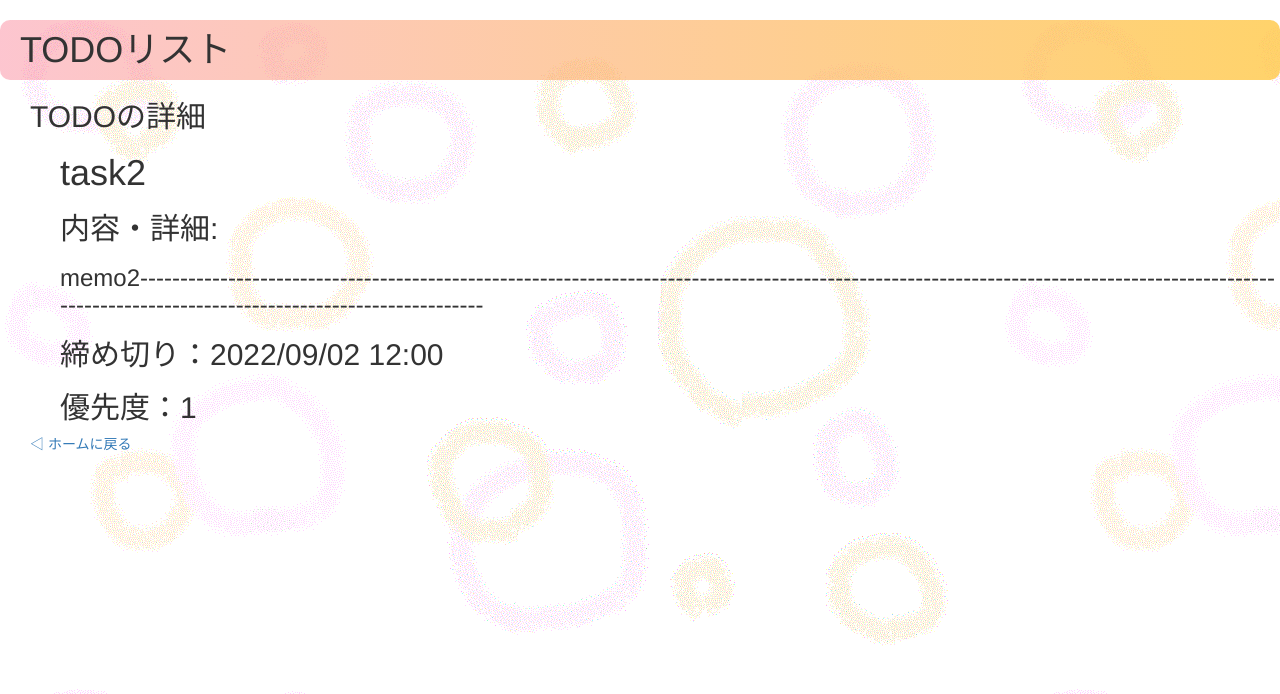
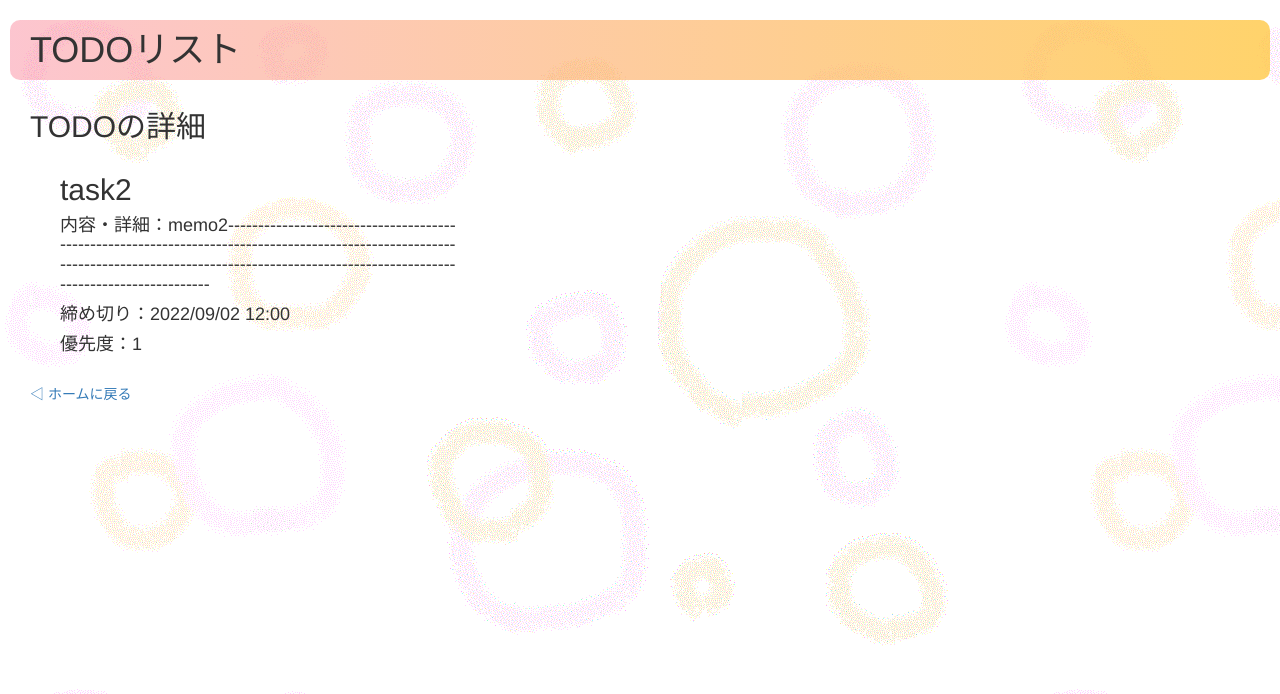
Before and after one commit to chikuwa1/Todo, a Django app: page /todos/2/detail/ in a window 1280 px wide. Shown: the top 694 px of the page. Run offline with Django 4.2, Linux system fonts and the light colour scheme; data comes from the database, SQL or seed files in the repository; some libraries are stand-ins or nearby versions.

Commit message:
'sakuzyo red-clor' and 'detail.html added css part1'

```diff
--- a/mysite/todos/static/todos/style.css
+++ b/mysite/todos/static/todos/style.css
@@ -3,18 +3,27 @@ body {
 }
 
 .title {
-    position: relative;
+    margin: 20px 10px 20px 10px;
     padding: 1rem 2rem;
     border-radius: 10px;
     background-image: linear-gradient(left, rgba(250, 140, 160, 0.5) 0%, rgba(255, 200, 70, 0.8) 100%);
     background-image: linear-gradient(to right, rgba(250, 140, 160, 0.5) 0%, rgba(255, 200, 70, 0.8) 100%);
 }
 
+.breadcrumb {
+    margin: 10px 10px 10px 10px;
+}
+
 div {
-    margin: 10px 0px 10px 30px
-        /*上右下左*/
+    margin: 30px 0px 30px 30px;
+    /*上右下左*/
 }
 
 .nearest {
     font-size: 20px;
 }
+
+
+h4 {
+    width: 400px;
+}
--- a/mysite/todos/templates/todos/detail.html
+++ b/mysite/todos/templates/todos/detail.html
@@ -22,17 +22,16 @@
 
         <div>
 
-            <h1>{{ todo.name }}</h1>
-            <h2>内容・詳細:</h2>
+            <h2>{{ todo.name }}</h2>
 
-            <h3>{{ todo.detail }}</h3>
-            <p></p>
-            <h2>締め切り：{{ todo.deadline | date:'Y/m/d H:i' }}</h2>
-            <h2>優先度：{{ todo.priolity }}</h2>
 
+            <h4>内容・詳細：{{ todo.detail }}</h4>
+
+            <h4>締め切り：{{ todo.deadline | date:'Y/m/d H:i' }}</h4>
+            <h4>優先度：{{ todo.priolity }}</h4>
         </div>
 
-        <p> <a href="{% url 'todos:index' %}">◁ ホームに戻る</a> </p>
+        <p><a href="{% url 'todos:index' %}">◁ ホームに戻る</a> </p>
     </div>
 </body>
 
--- a/mysite/todos/templates/todos/index.html
+++ b/mysite/todos/templates/todos/index.html
@@ -36,7 +36,7 @@
                     締切：{{ todo.deadline | date:'Y/m/d H:i' }}</li>
                 <form action="{% url 'todos:delete_alert' todo.id %}" method="post">
                     {% csrf_token %}
-                    <input type="submit" value="削除">
+                    <input type="submit" class="btn btn-danger btn-sm" value="削除">
                 </form>
                 <p></p>
                 {% endfor %}
```
